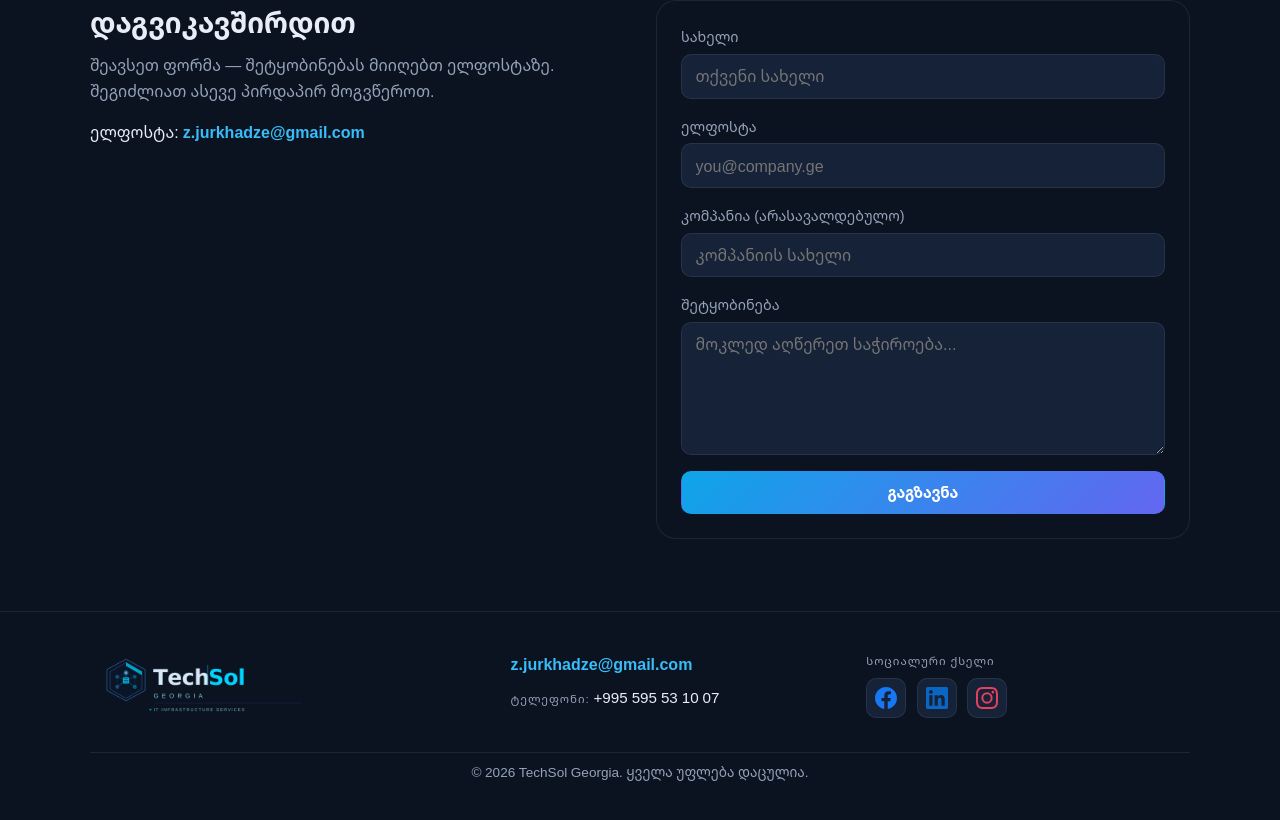
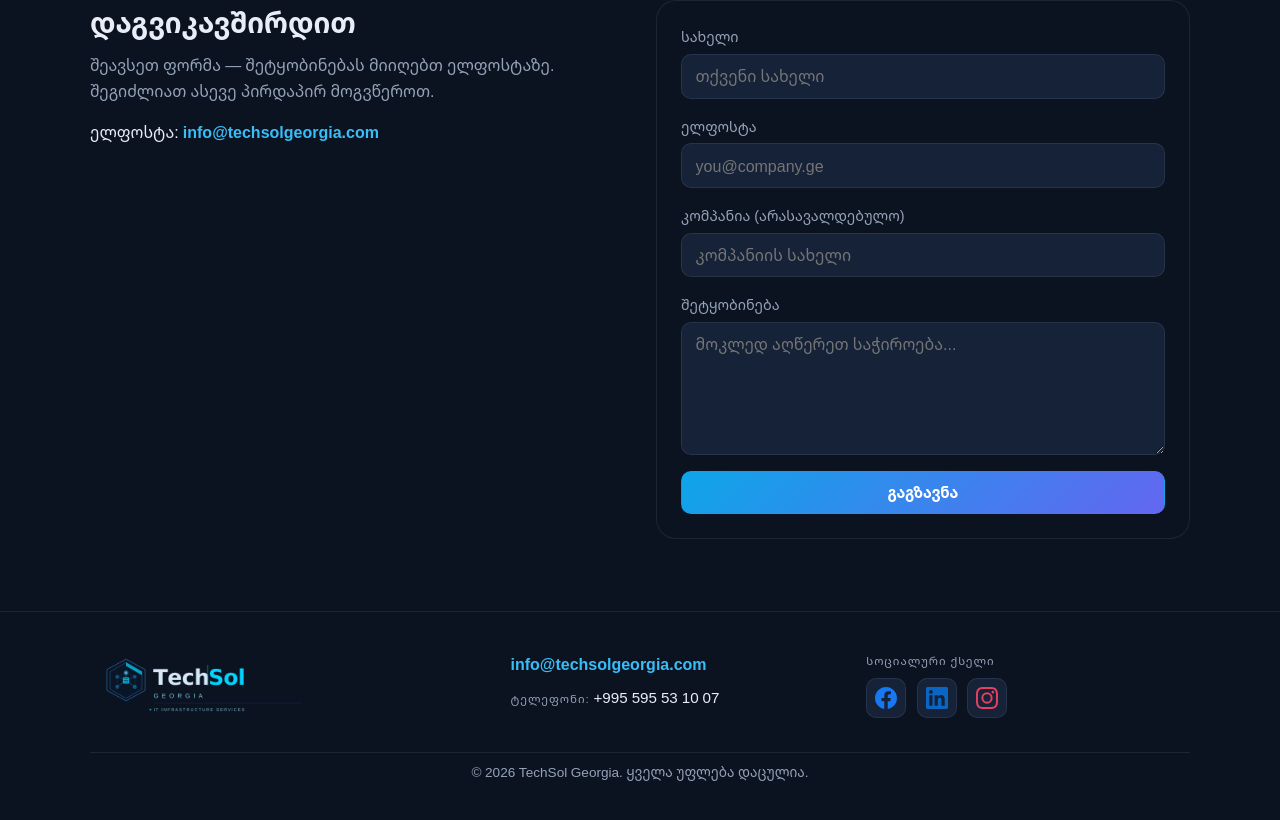
Before and after one commit to zaza-jurkhadze/IT-servics-project-NET-DEV-, a Next.js app: page / in a window 1280 px wide. Shown: the part 4140-4960 px from the top of the page. Built offline with nearby package versions, Linux system fonts and the light colour scheme.

Commit message:
Update constants.js

```diff
--- a/constants.js
+++ b/constants.js
@@ -8,7 +8,7 @@ export const LOGO_PUBLIC_URL = "/logo.png";
 export const LOGO_WIDTH = 520;
 export const LOGO_HEIGHT = 190;
 
-export const CONTACT_EMAIL = "z.jurkhadze@gmail.com";
+export const CONTACT_EMAIL = "info@techsolgeorgia.com";
 export const FORMSUBMIT_ACTION = `https://formsubmit.co/${CONTACT_EMAIL}`;
 
 /** შეცვალეთ რეალური ნომერი და ბმულები გაშვებამდე */
```
